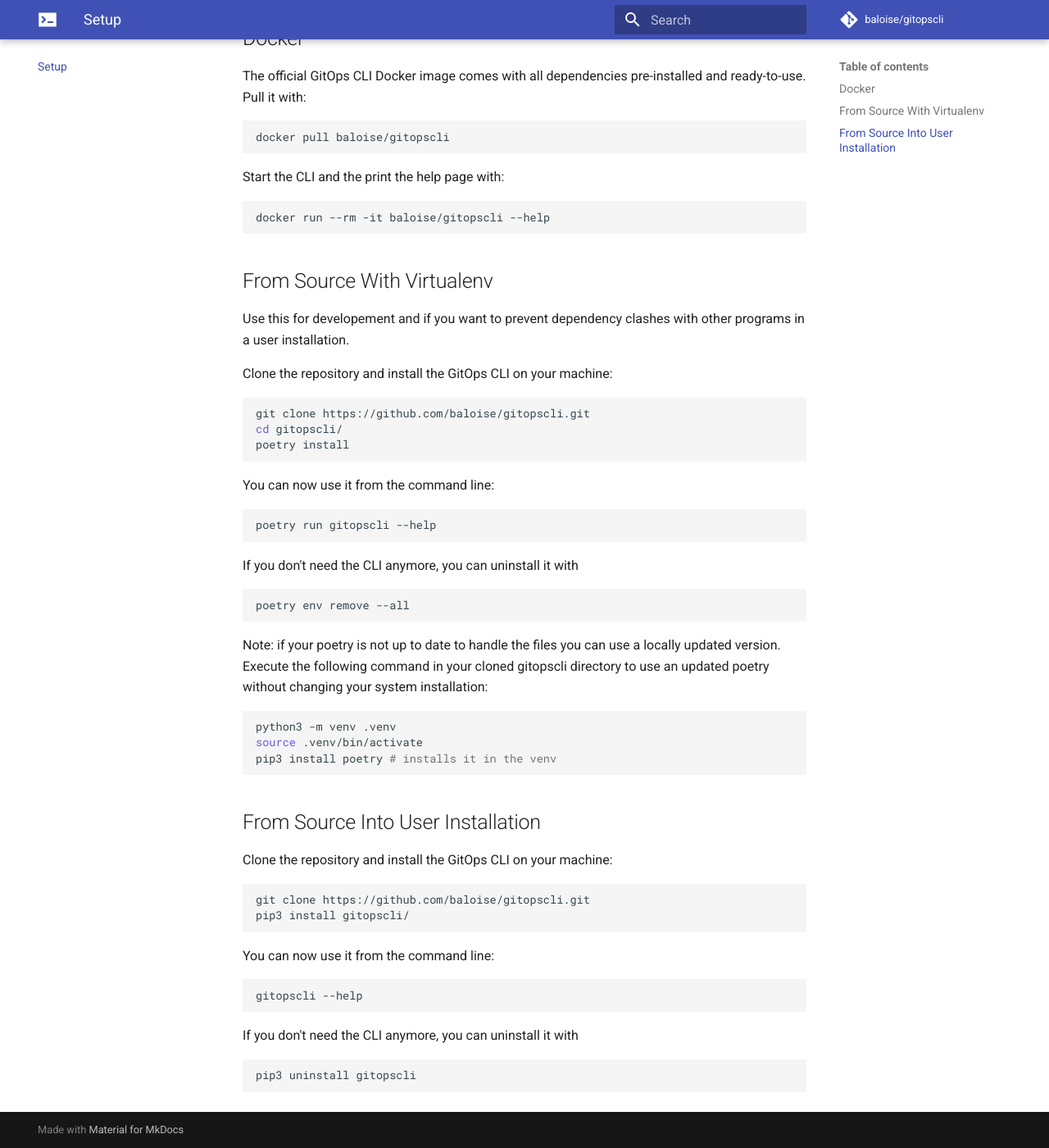
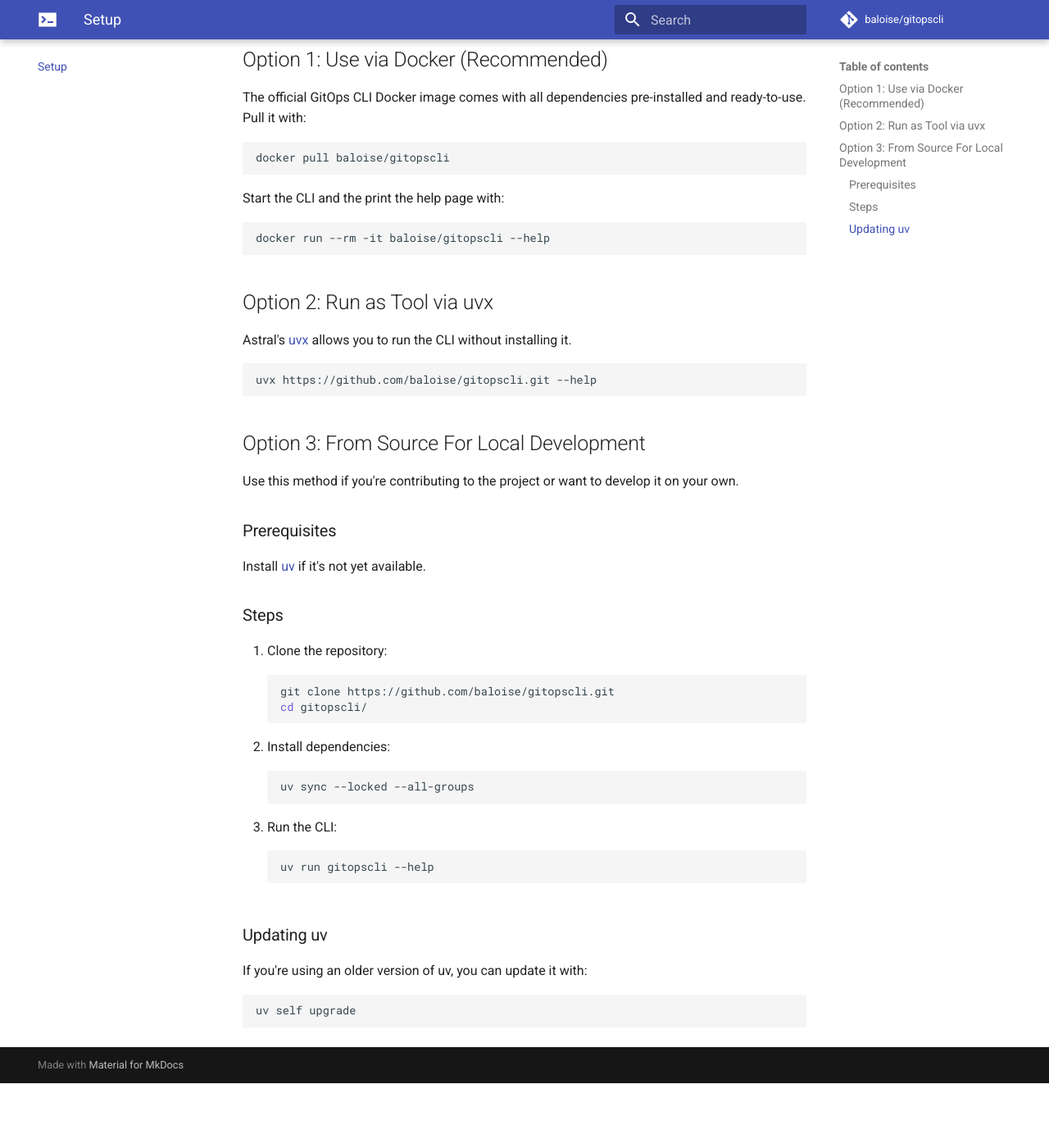
Before and after one commit to baloise/gitopscli, an MkDocs documentation site: the page built from docs/setup.md, in a window 1280 px wide and 1400 px high, scrolled down 264 px. Shown: the whole window at 82% size. Built offline with MkDocs 1.6.1 and Material for MkDocs 9.7.7, drawn with Linux system fonts in a browser that asks for light colours; comment, search, counter and statistics services are not loaded; after the commit the page ends 1585 px from its top, so only the background shows below that; some of the changed text lies outside the part shown.

Commit message:
switch dependency management from poetry to uv

````diff
--- a/docs/setup.md
+++ b/docs/setup.md
@@ -1,8 +1,8 @@
 # Setup
 
-Currently there are two different ways to setup and use the GitOps CLI.
+The GitOps CLI can be used in multiple ways depending on your needs: via Docker, using Astral’s uvx, or by installing it from source for local development.
 
-## Docker
+## Option 1: Use via Docker (Recommended)
 
 The official GitOps CLI Docker image comes with all dependencies pre-installed and ready-to-use. Pull it with:
 ```bash
@@ -13,45 +13,40 @@ Start the CLI and the print the help page with:
 docker run --rm -it baloise/gitopscli --help
 ```
 
-## From Source With Virtualenv
+## Option 2: Run as Tool via uvx
 
-Use this for developement and if you want to prevent dependency clashes with other programs in a user installation.
+Astral's [uvx](https://docs.astral.sh/uv/guides/tools/) allows you to run the CLI without installing it.
 
-Clone the repository and install the GitOps CLI on your machine:
+```bash
+uvx https://github.com/baloise/gitopscli.git --help
+```
+
+## Option 3: From Source For Local Development
+
+Use this method if you're contributing to the project or want to develop it on your own.
+
+### Prerequisites
+
+Install [uv](https://docs.astral.sh/uv/getting-started/installation/) if it's not yet available.
+
+### Steps
+
+1. Clone the repository:
 ```bash
 git clone https://github.com/baloise/gitopscli.git
 cd gitopscli/
-poetry install
 ```
-You can now use it from the command line:
+2. Install dependencies:
 ```bash
-poetry run gitopscli --help
-```
-If you don't need the CLI anymore, you can uninstall it with
-```bash
-poetry env remove --all
+uv sync --locked --all-groups
 ```
 
-Note: if your poetry is not up to date to handle the files you can use a locally updated version.
-Execute the following command in your cloned gitopscli directory to use an updated poetry without changing your system installation:
+3. Run the CLI:
 ```bash
-python3 -m venv .venv
-source .venv/bin/activate
-pip3 install poetry # installs it in the venv
+uv run gitopscli --help
 ```
-
-## From Source Into User Installation
-
-Clone the repository and install the GitOps CLI on your machine:
+### Updating uv
+If you're using an older version of uv, you can update it with:
 ```bash
-git clone https://github.com/baloise/gitopscli.git
-pip3 install gitopscli/
+uv self upgrade
 ```
-You can now use it from the command line:
-```bash
-gitopscli --help
-```
-If you don't need the CLI anymore, you can uninstall it with
-```bash
-pip3 uninstall gitopscli
-```
--- a/poetry.toml
+++ /dev/null
@@ -1,3 +0,0 @@
-[virtualenvs]
-create = true
-in-project = true
````
Also changed, not shown: pyproject.toml (+37 -31 lines), 5 other files.
